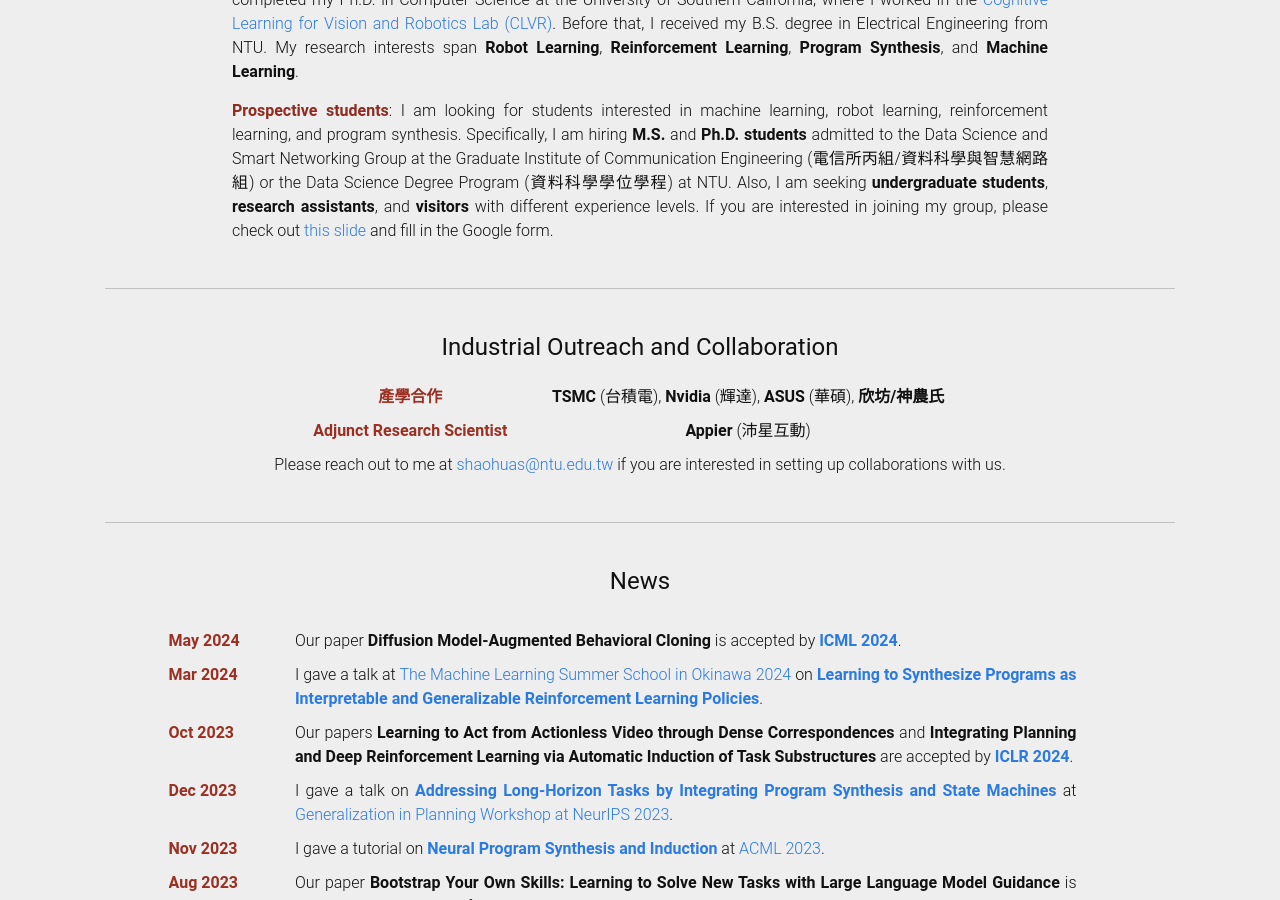
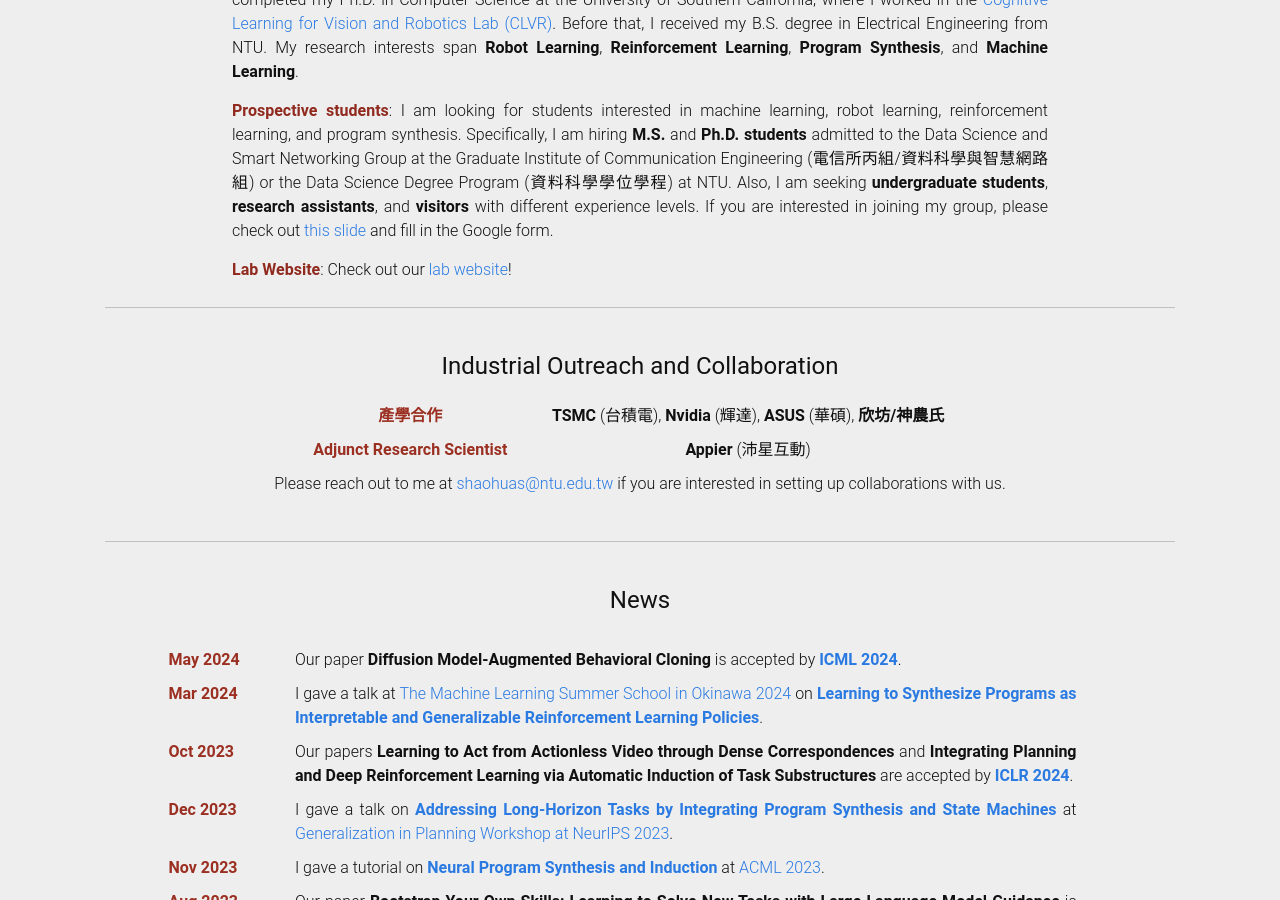
Before and after one commit to shaohua0116/shaohua0116.github.io, a Jekyll site: the page built from index.html, in a window 1280 px wide and 900 px high, scrolled down 401 px. Built offline with Jekyll 4.4.1, drawn with Linux system fonts in a browser that asks for light colours; some web fonts are replaced.

Commit message:
add lab website

```diff
--- a/_data/bio.yml
+++ b/_data/bio.yml
@@ -11,7 +11,8 @@
   title:    ""
   content:
     me: "I am an <strong>Assistant Professor</strong> at <strong>National Taiwan University (NTU)</strong> with a joint appointment in <strong>the Department of Electrical Engineering</strong> and <strong>the Graduate Institute of Communication Engineering</strong>. Prior to joining NTU, I recently completed my Ph.D. in Computer Science at the University of Southern California, where I worked in the <a href='http://clvrai.com/' target='_blank'>Cognitive Learning for Vision and Robotics Lab (CLVR)</a>. Before that, I received my B.S. degree in Electrical Engineering from NTU. My research interests span <strong>Robot Learning</strong>, <strong>Reinforcement Learning</strong>, <strong>Program Synthesis</strong>, and <strong>Machine Learning</strong>."
-    hiring: "<p><span style='color: #902a1f;'><strong>Prospective students</strong></span>: I am looking for students interested in machine learning, robot learning, reinforcement learning, and program synthesis. Specifically, I am hiring <strong>M.S.</strong> and <strong>Ph.D. students</strong> admitted to the Data Science and Smart Networking Group at the Graduate Institute of Communication Engineering (電信所丙組/資料科學與智慧網路組) or the Data Science Degree Program (資料科學學位學程) at NTU. Also, I am seeking <strong>undergraduate students</strong>, <strong>research assistants</strong>, and <strong>visitors</strong> with different experience levels. If you are interested in joining my group, please check out <a href='https://drive.google.com/file/d/1INWuY1oYVQvc0ycZi5kjvRuGfGudUU-6/view?usp=sharing' target='_blank'>this slide</a> and fill in the Google form."
+    hiring: "<span style='color: #902a1f;'><strong>Prospective students</strong></span>: I am looking for students interested in machine learning, robot learning, reinforcement learning, and program synthesis. Specifically, I am hiring <strong>M.S.</strong> and <strong>Ph.D. students</strong> admitted to the Data Science and Smart Networking Group at the Graduate Institute of Communication Engineering (電信所丙組/資料科學與智慧網路組) or the Data Science Degree Program (資料科學學位學程) at NTU. Also, I am seeking <strong>undergraduate students</strong>, <strong>research assistants</strong>, and <strong>visitors</strong> with different experience levels. If you are interested in joining my group, please check out <a href='https://drive.google.com/file/d/1INWuY1oYVQvc0ycZi5kjvRuGfGudUU-6/view?usp=sharing' target='_blank'>this slide</a> and fill in the Google form."
+    lab_web: "<span style='color: #902a1f;'><strong>Lab Website</strong></span>: Check out our <a href='https://nturll.netlify.app/about' target='_blank'>lab website</a>!"
 
 visit_lab: "<p>If you are interested in joining my group, you are very welcome to visit my lab at MK-518 (學新館518) to talk to my graduate and undergraduate students to learn about their research topics, my advising style, etc. Note that weekday afternoon usually works best, especially Thursday and Friday afternoons.</p>"
 short:
```
